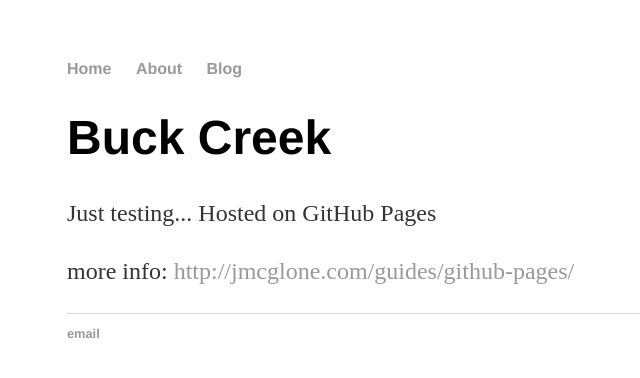
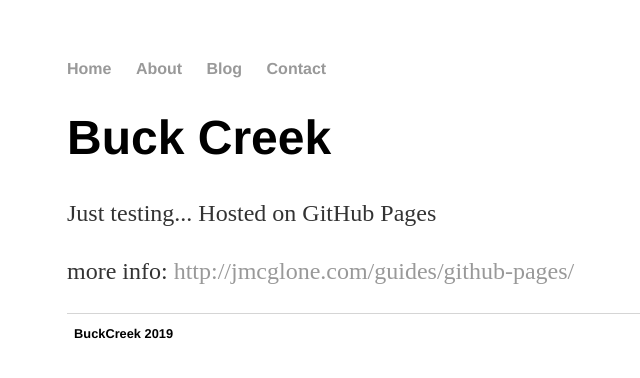
Before and after one commit to shanebp/shanebp.github.io, a Jekyll site: the page built from index.html, in a window 1280 px wide. Shown: the top 378 px of the page, without its empty margins (125-765 px from the left). Built offline with Jekyll 4.4.1, drawn with Linux system fonts in a browser that asks for light colours.

Commit message:
Update default.html

```diff
--- a/_layouts/default.html
+++ b/_layouts/default.html
@@ -11,6 +11,7 @@
 	        		<li><a href="/">Home</a></li>
 		        	<li><a href="/about">About</a></li>
 	        		<li><a href="/blog">Blog</a></li>
+				<li><a href="/contact">Contact</a></li>
 	    		</ul>
 			</nav>
 			<div class="container">
@@ -20,8 +21,8 @@
 			</div><!-- /.container -->
 			<footer>
 	    		<ul>
-	        		<li><a href="mailto:boil@buckcreek.net">email</a></li>
-				</ul>
+	        		<li>&#160; BuckCreek 2019</li>
+			</ul>
 			</footer>
 		</body>
 	</html>
```
